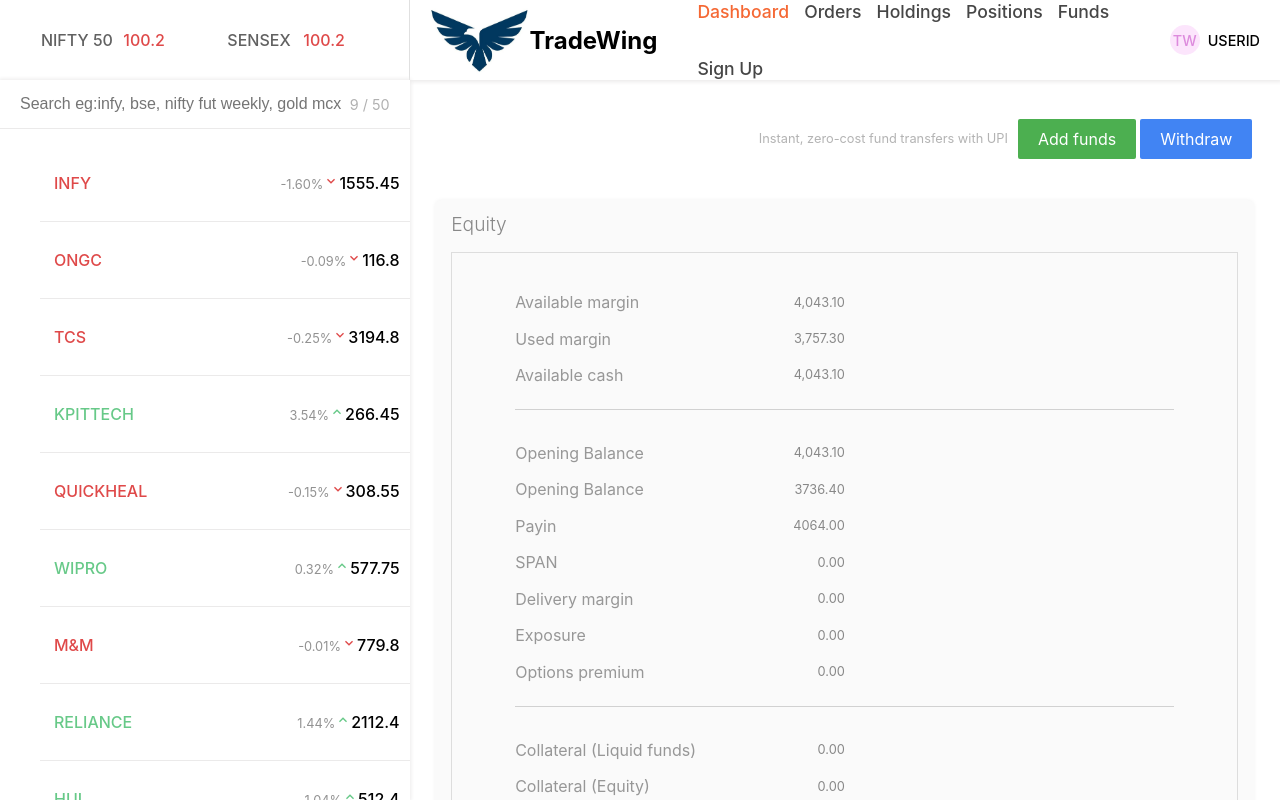
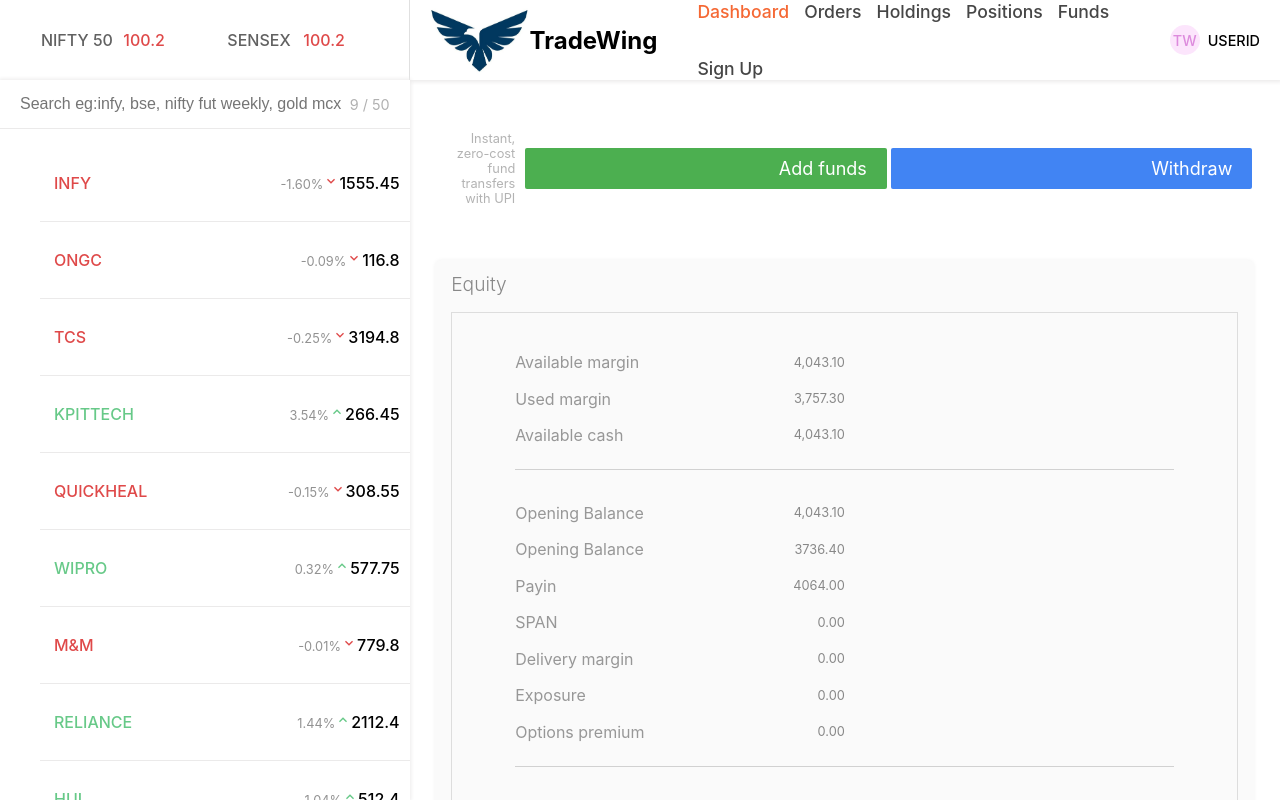
Before and after one commit to Mohini-Sakhare/TradeNova, a React (Vite) app in the folder dashboard/: page /funds in a window 1280 px wide. Built offline with nearby package versions, Linux system fonts and the light colour scheme.

Commit message:
edit index.css

```diff
--- a/dashboard/src/index.css
+++ b/dashboard/src/index.css
@@ -41,12 +41,15 @@
 }
 
 .btn {
+ width: 1000px;
+ font-size: 18px;
   text-decoration: none;
   padding: 10px 20px;
-  border-radius: 2px;
-  color: #fff;
+  border: none;
+  color: #000;
   margin-right: 2px;
   margin-left: 2px;
+
 }
 
 .btn-green {
```
